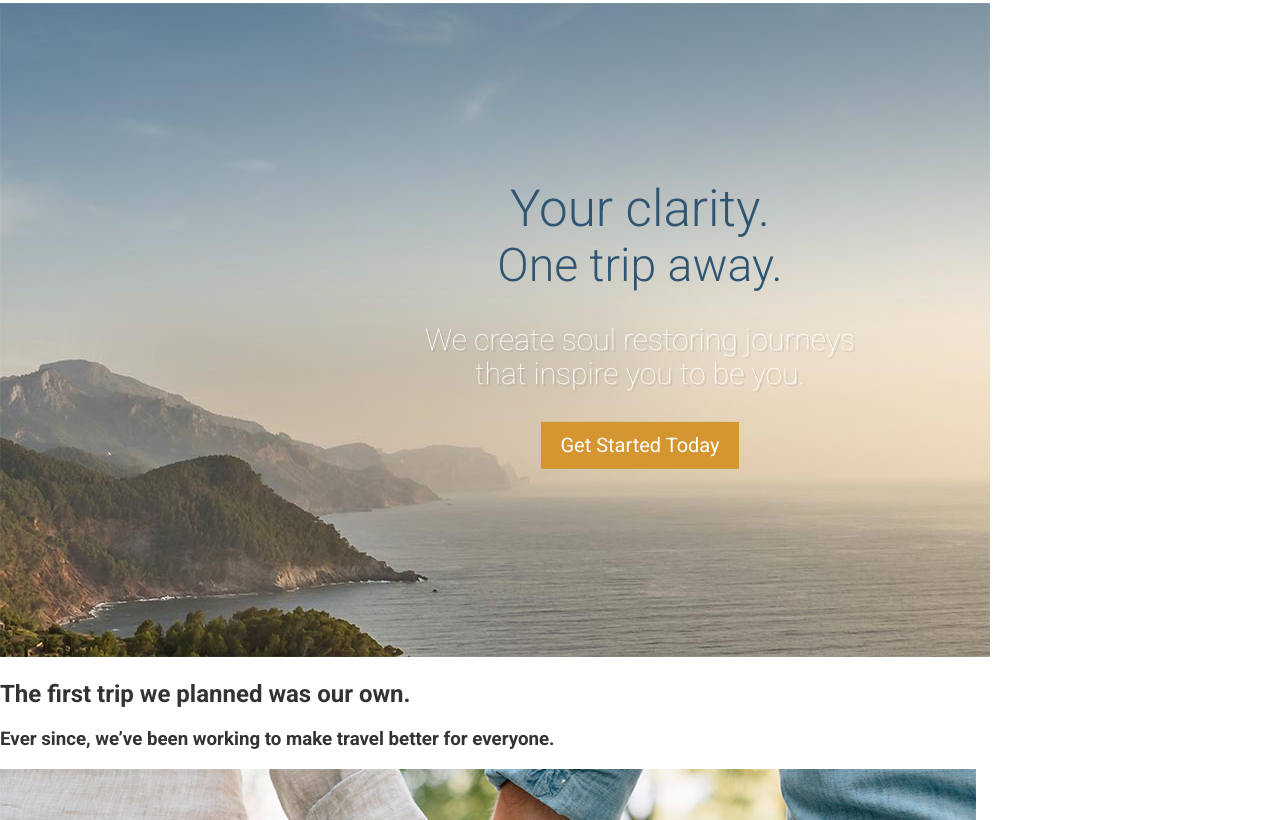
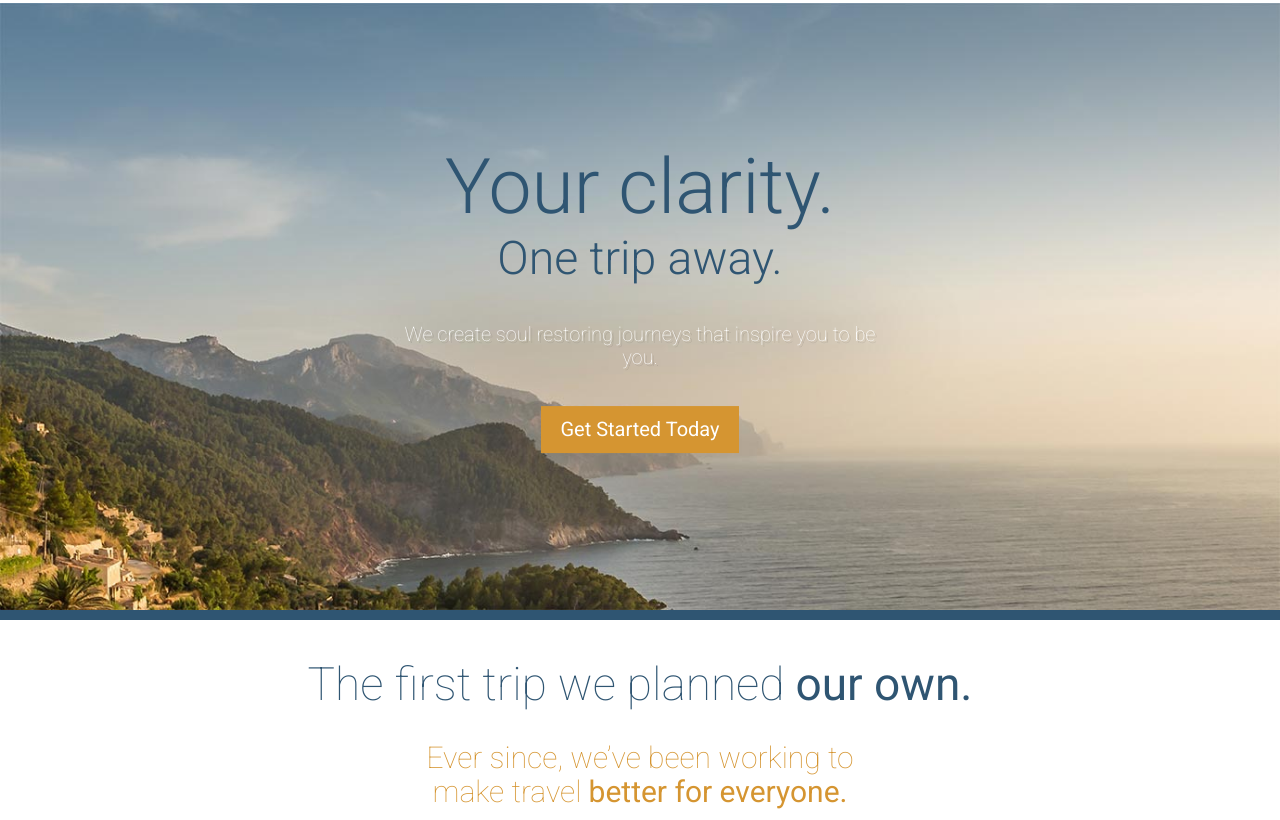
Before and after one commit to lechestercat/travel-site, a website: page app/index.html in a window 1280 px wide. Shown: the part 160-980 px from the top of the page. Drawn offline with Linux system fonts and the light colour scheme.

Commit message:
Add more resuable CSS

```diff
--- /dev/null
+++ b/app/assets/styles/modules/_headline.css
@@ -0,0 +1,47 @@
+.headline {
+  font-weight: 300;
+  font-size: 1.9rem;
+
+  color: $mainBlue;
+
+  @mixin atSmall {
+    font-size: 2.875rem;
+  }
+
+  &--centered {
+    text-align: center;
+  }
+
+  &--orange {
+    color: $mainOrange;
+  }
+
+  &--small {
+    font-size: 1.2rem;
+    @mixin atSmall {
+      font-size: 1.875rem;
+    }
+  }
+
+  &--narrow {
+    max-width: 500px;
+    margin-left: auto;
+    margin-right: auto;
+  }
+
+  &--light {
+    font-weight: 100;
+  }
+
+  strong {
+    font-weight: 400;
+  }
+
+  &--b-margin-small {
+    margin-bottom: 0.5em;
+  }
+
+  &--b-margin-large {
+    margin-bottom: 1.6em;
+  }
+}
--- a/app/assets/styles/modules/_large-hero.css
+++ b/app/assets/styles/modules/_large-hero.css
@@ -1,5 +1,10 @@
 .large-hero {
+  border-bottom: 10px solid $mainBlue;
   position: relative;
+
+  &__image {
+    display: block;
+  }
 
   &__text-content {
     position: absolute;
@@ -14,17 +19,9 @@
     font-weight: 300;
     color: $mainBlue;
     margin: 0;
-    font-size: 1.1rem;
+    font-size: 2.4em;
 
     @mixin atSmall {
-      font-size: 2rem;
-    }
-
-    @mixin atMedium {
-      font-size: 3.2rem;
-    }
-
-    @mixin atLarge {
       font-size: 4.8rem;
     }
   }
@@ -32,7 +29,7 @@
   &__subtitle {
     font-weight: 300;
     color: $mainBlue;
-    font-size: 1.1rem;
+    font-size: 1.5rem;
     margin: 0;
 
     @mixin atSmall {
@@ -48,5 +45,13 @@
     max-width: 30rem;
     margin-left: auto;
     margin-right: auto;
+
+    @mixin atSmall {
+      padding: 1.1rem 1.9rem;
+
+      @mixin atSmall {
+        font-size: 1.25rem;
+      }
+    }
   }
 }
--- /dev/null
+++ b/app/assets/styles/modules/_wrapper.css
@@ -0,0 +1,16 @@
+.wrapper {
+  padding-left: 18px;
+  padding-right: 18px;
+  max-width: 1200px;
+  margin-left: auto;
+  margin-right: auto;
+
+  &--medium {
+    max-width: 976px;
+  }
+
+  .wrapper {
+    padding-left: 0;
+    padding-right: 0;
+  }
+}
--- a/app/assets/styles/styles.css
+++ b/app/assets/styles/styles.css
@@ -4,3 +4,6 @@
 @import 'base/_global.css';
 @import 'modules/_large-hero.css';
 @import 'modules/_btn.css';
+@import 'modules/_wrapper.css';
+@import 'modules/_page-section.css';
+@import 'modules/_headline.css';
--- a/app/index.html
+++ b/app/index.html
@@ -34,21 +34,36 @@
     <div class="large-hero">
       <picture>
         <source
-          srcset="assets/images/hero--small.jpg"
-          media="(min-width: 640px)"
+          srcset="
+            assets/images/hero--large.jpg        1920w,
+            assets/images/hero--large-hi-dpi.jpg 3840w
+          "
+          media="(min-width: 1380px)"
         />
         <source
-          srcset="assets/images/hero--medium.jpg"
+          srcset="assets/images/hero--medium.jpg 1380w, assets/images/hero--medium-hi-dpi.jpg 2760.jpg"
           media="(min-width: 990px)"
         />
         <source
-          srcset="assets/images/hero--large.jpg"
-          media="(min-width: 1380px)"
+          srcset="
+            assets/images/hero--small.jpg         990w,
+            assets/images/hero--small-hi-dpi.jpg 1880w
+          "
+          media="(min-width: 640px)"
         />
-        <img src="assets/images/hero--smaller.jpg" alt="costal mountains" />
+
+        <img
+          srcset="
+            assets/images/hero--smaller.jpg         640w,
+            assets/images/hero--smaller-hi-dpi.jpg 1280w
+          "
+          alt="costal mountains"
+          class="large-hero__image"
+        />
       </picture>
 
-      <div class="large-hero__text-content">
+      <div class="large-hero__text-content ">
+        <div class="wrapper">
           <h1 class="large-hero__title">Your clarity.</h1>
           <h2 class="large-hero__subtitle">One trip away.</h2>
           <p class="large-hero__description">
@@ -59,18 +74,22 @@
           </p>
         </div>
       </div>
+    </div>
 
-    <div id="our-beginning">
-      <h2>The first trip we planned was our own.</h2>
-      <h3>
-        Ever since, we&rsquo;ve been working to make travel better for everyone.
+    <div id="our-beginning" class="page-secton"></div>
+    <div class="wrapper">
+      <h2 class="headline headline--centered headline--light headline--b-margin-small">The first trip we planned <strong>our own.</strong></h2>
+      <h3 class="headline headline--centered headline--orange headline--small headline--narrow  headline--light headline--small-b-margin-large">
+        Ever since, we&rsquo;ve been working to make travel <strong>better for everyone.</strong>
       </h3>
+      <div class="wrapper wrapper--medium">
         <img
           src="assets/images/first-trip.jpg"
           alt="Couple walking down a street."
         />
+    </div>
       <img src="assets/images/our-start.jpg" alt="Our founder, Jane Doe" />
-      <h2>Here&rsquo;s how we got started&hellip;</h2>
+      <h2 class="headline">Here&rsquo;s how we got started&hellip;</h2>
       <p>
         Lorem ipsum dolor sit amet, consectetur adipisicing elit, sed do eiusmod
         tempor incididunt ut labore et dolore magna aliqua. Ut enim ad minim
@@ -95,8 +114,10 @@
         velit esse cillum <strong>dolore eu fugiat.</strong>
       </p>
       </div>
+    </div>
 
-    <div id="features">
+    <div id="features" class="page-section page-section--blue">
+      <div class="wrapper">
         <img src="assets/images/icons/star.svg" />
         <h2>Our Features</h2>
 
@@ -131,6 +152,7 @@
           finest materials. The kit will allow you to setup a tent, start a fire,
           scratch your own back and lower your taxes.
         </p>
+      </div>
       </div>
 
       <div id="testimonials">
@@ -170,6 +192,7 @@
           elit, sed do eiusmod tempor incididunt ut.&rdquo;
         </p>
     </div>
+    </div>
 
     <footer>
       <p>
--- a/app/temp/styles/styles.css
+++ b/app/temp/styles/styles.css
@@ -360,8 +360,13 @@ img {
 }
 
 .large-hero {
+  border-bottom: 10px solid #2f5572;
   position: relative;
 }
+
+.large-hero__image {
+    display: block;
+  }
 
 .large-hero__text-content {
     position: absolute;
@@ -376,24 +381,10 @@ img {
     font-weight: 300;
     color: #2f5572;
     margin: 0;
-    font-size: 1.1rem;
+    font-size: 2.4em;
   }
 
 @media (min-width: 530px) {
-
-.large-hero__title {
-      font-size: 2rem
-  }
-  }
-
-@media (min-width: 800px) {
-
-.large-hero__title {
-      font-size: 3.2rem
-  }
-  }
-
-@media (min-width: 1200 px) {
 
 .large-hero__title {
       font-size: 4.8rem
@@ -403,7 +394,7 @@ img {
 .large-hero__subtitle {
     font-weight: 300;
     color: #2f5572;
-    font-size: 1.1rem;
+    font-size: 1.5rem;
     margin: 0;
   }
 
@@ -424,6 +415,20 @@ img {
     margin-right: auto;
   }
 
+@media (min-width: 530px) {
+
+.large-hero__description {
+      padding: 1.1rem 1.9rem
+  }
+
+      @media (min-width: 530px) {
+
+.large-hero__description {
+        font-size: 1.25rem
+  }
+  }
+  }
+
 .btn {
   background-color: #2f5572;
   color: #fff;
@@ -440,3 +445,91 @@ img {
     font-size: 1.25rem;
     padding: 1.1rem 1.9remp;
   }
+
+.wrapper {
+  padding-left: 18px;
+  padding-right: 18px;
+  max-width: 1200px;
+  margin-left: auto;
+  margin-right: auto;
+}
+
+.wrapper--medium {
+    max-width: 976px;
+  }
+
+.wrapper .wrapper {
+    padding-left: 0;
+    padding-right: 0;
+  }
+
+.page-section {
+  padding: 1.2rem;
+}
+
+@media (min-width: 800px) {
+
+.page-section {
+    padding: 4.5rem 0
+}
+  }
+
+.page-section--blue {
+    background-color: #2f5572;
+    color: #fff;
+  }
+
+.headline {
+  font-weight: 300;
+  font-size: 1.9rem;
+
+  color: #2f5572;
+}
+
+@media (min-width: 530px) {
+
+.headline {
+    font-size: 2.875rem
+}
+  }
+
+.headline--centered {
+    text-align: center;
+  }
+
+.headline--orange {
+    color: #d59531;
+  }
+
+.headline--small {
+    font-size: 1.2rem;
+  }
+
+@media (min-width: 530px) {
+
+.headline--small {
+      font-size: 1.875rem
+  }
+  }
+
+.headline--narrow {
+    max-width: 500px;
+    margin-left: auto;
+    margin-right: auto;
+  }
+
+.headline--light {
+    font-weight: 100;
+  }
+
+.headline strong {
+    font-weight: 400;
+  }
+
+.headline--b-margin-small {
+    margin-bottom: 0.5em;
+  }
+
+.headline--b-margin-large {
+    margin-bottom: 1.6em;
+  }
```
Also changed, not shown: app/assets/styles/modules/_page-section.css (added, +11 -0 lines). Lines whose indentation alone changed are shown as unchanged.
